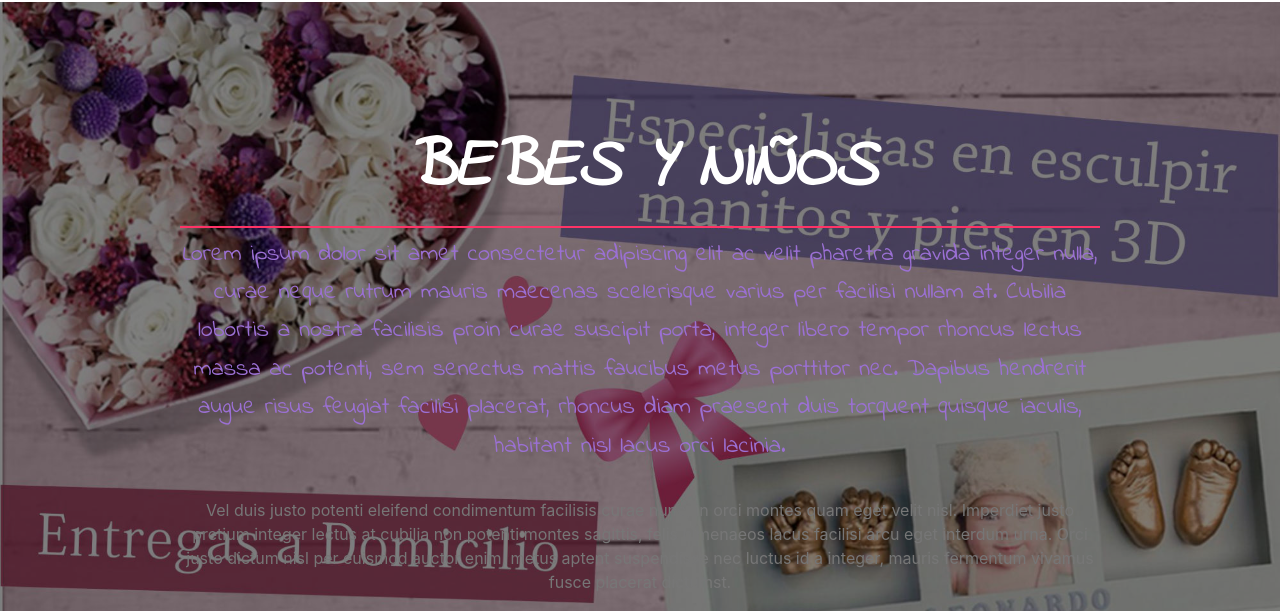
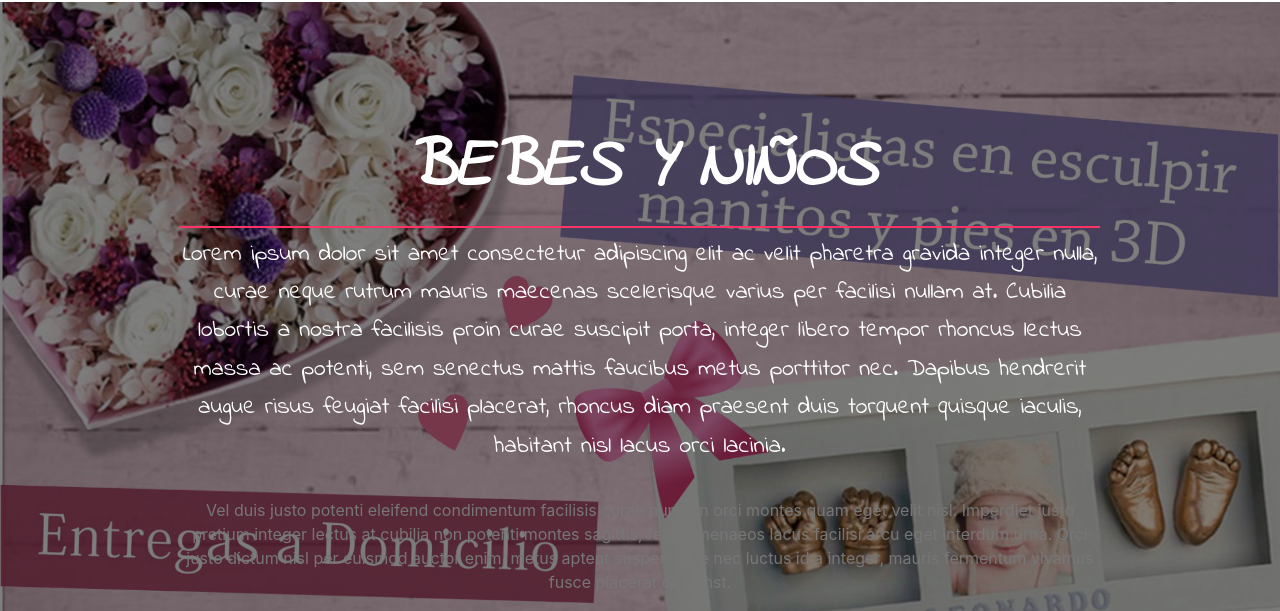
Before and after one commit to omivalera/DulceRecuerdo, a plain HTML site: page page1.html in a window 1280 px wide. Shown: the part 142-753 px from the top of the page. Drawn offline with Linux system fonts and the light colour scheme; files whose address does not match are found by name.

Commit message:
Update mbr-additional.css

```diff
--- a/assets/mobirise/css/mbr-additional.css
+++ b/assets/mobirise/css/mbr-additional.css
@@ -3384,7 +3384,7 @@ body {
 }
 .cid-rx51sPK4e2 .mbr-text,
 .cid-rx51sPK4e2 .mbr-section-btn {
-  color: #9b70d4;
+  color: white;
 }
 .cid-rx4V1sOFMi {
   padding-top: 0px;
```
